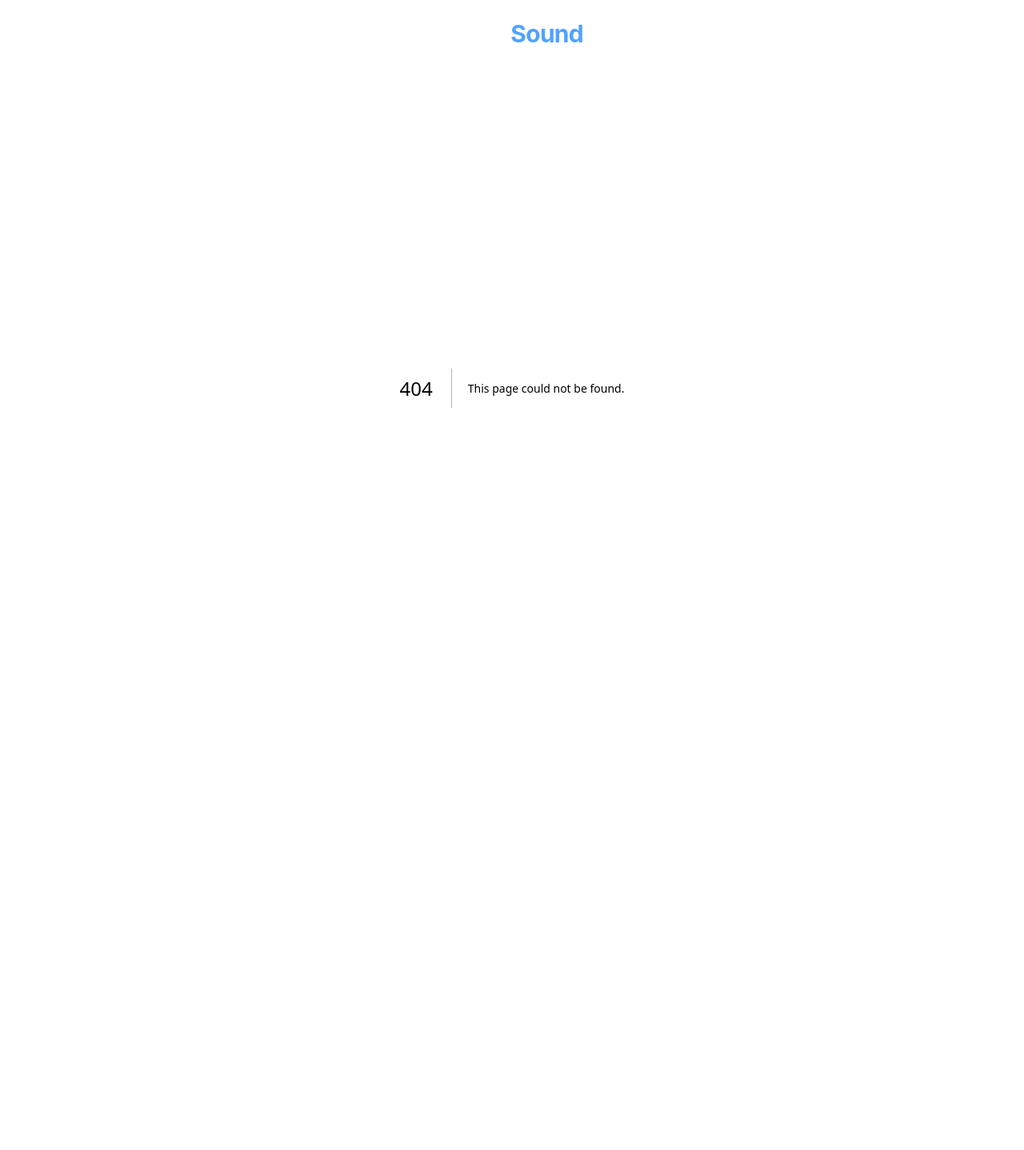
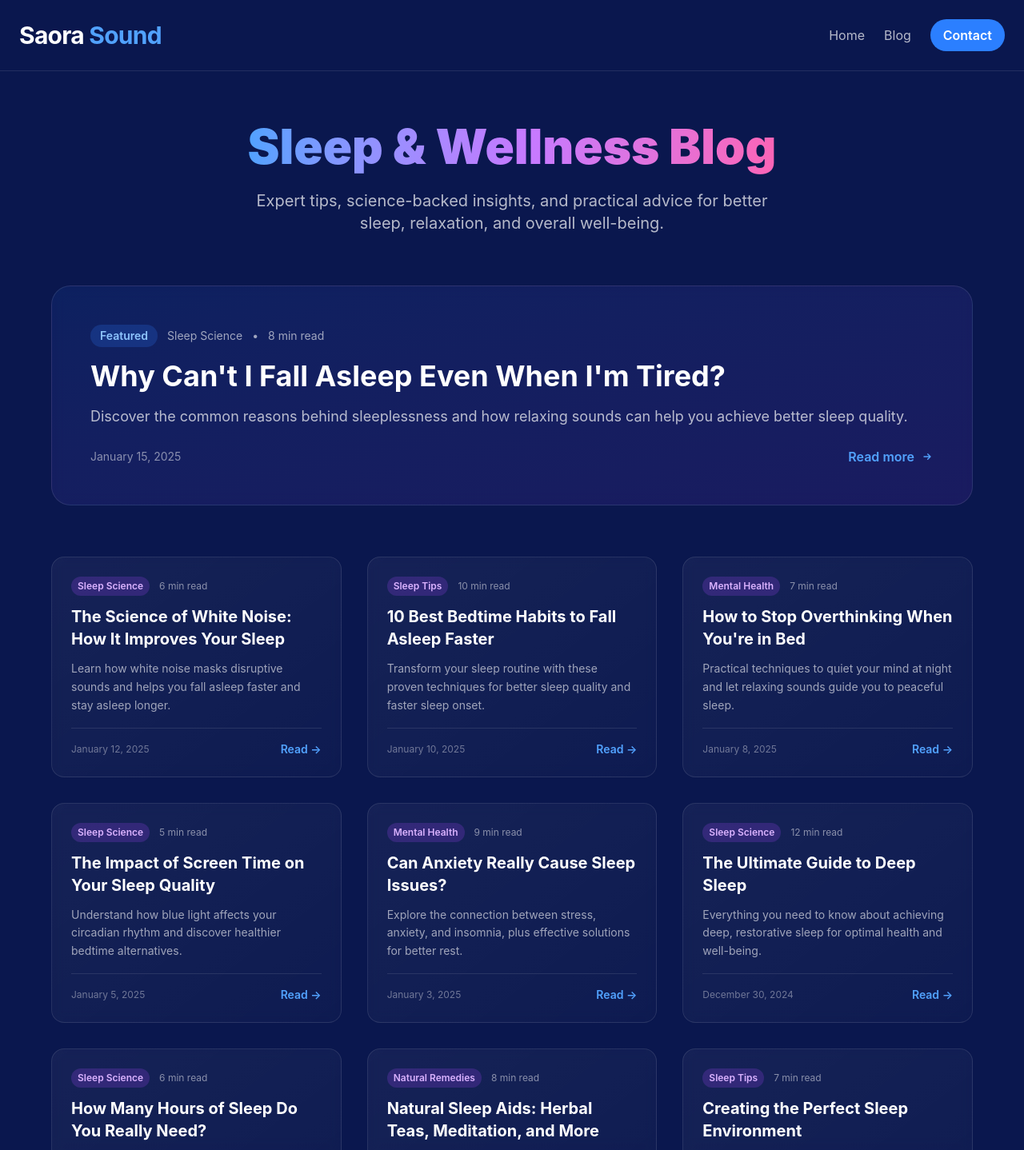
Before and after one commit to Jimmycode06/web-saora, a Next.js app: page /blog in a window 1280 px wide. Before the commit this address had no page. Shown: the top 1438 px of the page at 80% size. Before the commit the page ends 938 px from the top, so only its background shows below. Built offline with nearby package versions, Linux system fonts and the light colour scheme.

Commit message:
Add blog section with SEO-optimized articles

```diff
--- /dev/null
+++ b/src/app/blog/page.tsx
@@ -0,0 +1,179 @@
+export default function Blog() {
+  const articles = [
+    {
+      title: "Why Can't I Fall Asleep Even When I'm Tired?",
+      excerpt: "Discover the common reasons behind sleeplessness and how relaxing sounds can help you achieve better sleep quality.",
+      category: "Sleep Science",
+      readTime: "8 min read",
+      date: "January 15, 2025",
+    },
+    {
+      title: "The Science of White Noise: How It Improves Your Sleep",
+      excerpt: "Learn how white noise masks disruptive sounds and helps you fall asleep faster and stay asleep longer.",
+      category: "Sleep Science",
+      readTime: "6 min read",
+      date: "January 12, 2025",
+    },
+    {
+      title: "10 Best Bedtime Habits to Fall Asleep Faster",
+      excerpt: "Transform your sleep routine with these proven techniques for better sleep quality and faster sleep onset.",
+      category: "Sleep Tips",
+      readTime: "10 min read",
+      date: "January 10, 2025",
+    },
+    {
+      title: "How to Stop Overthinking When You're in Bed",
+      excerpt: "Practical techniques to quiet your mind at night and let relaxing sounds guide you to peaceful sleep.",
+      category: "Mental Health",
+      readTime: "7 min read",
+      date: "January 8, 2025",
+    },
+    {
+      title: "The Impact of Screen Time on Your Sleep Quality",
+      excerpt: "Understand how blue light affects your circadian rhythm and discover healthier bedtime alternatives.",
+      category: "Sleep Science",
+      readTime: "5 min read",
+      date: "January 5, 2025",
+    },
+    {
+      title: "Can Anxiety Really Cause Sleep Issues?",
+      excerpt: "Explore the connection between stress, anxiety, and insomnia, plus effective solutions for better rest.",
+      category: "Mental Health",
+      readTime: "9 min read",
+      date: "January 3, 2025",
+    },
+    {
+      title: "The Ultimate Guide to Deep Sleep",
+      excerpt: "Everything you need to know about achieving deep, restorative sleep for optimal health and well-being.",
+      category: "Sleep Science",
+      readTime: "12 min read",
+      date: "December 30, 2024",
+    },
+    {
+      title: "How Many Hours of Sleep Do You Really Need?",
+      excerpt: "Debunking sleep myths and discovering the optimal sleep duration for your age and lifestyle.",
+      category: "Sleep Science",
+      readTime: "6 min read",
+      date: "December 28, 2024",
+    },
+    {
+      title: "Natural Sleep Aids: Herbal Teas, Meditation, and More",
+      excerpt: "Explore natural alternatives to sleeping pills and how they can improve your sleep quality safely.",
+      category: "Natural Remedies",
+      readTime: "8 min read",
+      date: "December 25, 2024",
+    },
+    {
+      title: "Creating the Perfect Sleep Environment",
+      excerpt: "Tips for optimizing your bedroom for better sleep, from temperature to lighting to soundscapes.",
+      category: "Sleep Tips",
+      readTime: "7 min read",
+      date: "December 22, 2024",
+    },
+  ];
+
+  return (
+    <div className="min-h-screen py-16 px-4">
+      <div className="max-w-6xl mx-auto">
+        {/* Header */}
+        <div className="text-center mb-16">
+          <h1 className="text-5xl sm:text-6xl font-black mb-6">
+            <span className="bg-clip-text text-transparent bg-gradient-to-r from-blue-400 via-purple-400 to-pink-400">
+              Sleep & Wellness Blog
+            </span>
+          </h1>
+          <p className="text-xl text-white/70 max-w-2xl mx-auto">
+            Expert tips, science-backed insights, and practical advice for better sleep, relaxation, and overall well-being.
+          </p>
+        </div>
+
+        {/* Featured Article */}
+        <div className="mb-16">
+          <div className="bg-gradient-to-br from-blue-500/10 to-purple-500/10 backdrop-blur-sm border border-white/10 rounded-3xl p-8 md:p-12 hover:border-blue-400/50 transition-all duration-300">
+            <div className="flex items-center gap-3 mb-4">
+              <span className="px-3 py-1 bg-blue-500/20 text-blue-300 text-sm font-semibold rounded-full">
+                Featured
+              </span>
+              <span className="text-white/60 text-sm">{articles[0].category}</span>
+              <span className="text-white/60 text-sm">•</span>
+              <span className="text-white/60 text-sm">{articles[0].readTime}</span>
+            </div>
+            <h2 className="text-3xl sm:text-4xl font-bold text-white mb-4 hover:text-blue-400 transition-colors">
+              {articles[0].title}
+            </h2>
+            <p className="text-white/70 text-lg mb-6 leading-relaxed">
+              {articles[0].excerpt}
+            </p>
+            <div className="flex items-center justify-between">
+              <span className="text-white/50 text-sm">{articles[0].date}</span>
+              <a
+                href="#"
+                className="inline-flex items-center gap-2 text-blue-400 hover:text-blue-300 font-semibold transition-colors"
+              >
+                Read more
+                <svg className="w-4 h-4" fill="none" viewBox="0 0 24 24" stroke="currentColor">
+                  <path strokeLinecap="round" strokeLinejoin="round" strokeWidth={2} d="M13 7l5 5m0 0l-5 5m5-5H6" />
+                </svg>
+              </a>
+            </div>
+          </div>
+        </div>
+
+        {/* Blog Grid */}
+        <div className="grid md:grid-cols-2 lg:grid-cols-3 gap-8">
+          {articles.slice(1).map((article, index) => (
+            <article
+              key={index}
+              className="group bg-gradient-to-br from-white/5 to-white/[0.02] backdrop-blur-sm border border-white/10 rounded-2xl p-6 hover:border-blue-400/50 transition-all duration-300 hover:scale-[1.02]"
+            >
+              <div className="flex items-center gap-3 mb-3">
+                <span className="px-2 py-1 bg-purple-500/20 text-purple-300 text-xs font-semibold rounded-full">
+                  {article.category}
+                </span>
+                <span className="text-white/50 text-xs">{article.readTime}</span>
+              </div>
+              <h3 className="text-xl font-bold text-white mb-3 group-hover:text-blue-400 transition-colors">
+                {article.title}
+              </h3>
+              <p className="text-white/60 text-sm mb-4 leading-relaxed">
+                {article.excerpt}
+              </p>
+              <div className="flex items-center justify-between pt-4 border-t border-white/10">
+                <span className="text-white/40 text-xs">{article.date}</span>
+                <a
+                  href="#"
+                  className="text-blue-400 hover:text-blue-300 text-sm font-semibold transition-colors"
+                >
+                  Read →
+                </a>
+              </div>
+            </article>
+          ))}
+        </div>
+
+        {/* Newsletter CTA */}
+        <div className="mt-20 bg-gradient-to-br from-blue-500/10 to-purple-500/10 backdrop-blur-sm border border-white/10 rounded-3xl p-8 md:p-12 text-center">
+          <h2 className="text-3xl sm:text-4xl font-bold text-white mb-4">
+            Get Sleep Tips Delivered to Your Inbox
+          </h2>
+          <p className="text-white/70 text-lg mb-8 max-w-2xl mx-auto">
+            Subscribe to our newsletter for weekly insights on better sleep, relaxation techniques, and wellness tips.
+          </p>
+          <form className="flex flex-col sm:flex-row gap-4 max-w-md mx-auto">
+            <input
+              type="email"
+              placeholder="Enter your email"
+              className="flex-1 px-6 py-4 bg-white/10 border border-white/20 rounded-full text-white placeholder-white/50 focus:outline-none focus:border-blue-400 transition-colors"
+            />
+            <button
+              type="submit"
+              className="px-8 py-4 bg-gradient-to-r from-blue-500 to-purple-600 hover:from-blue-600 hover:to-purple-700 text-white font-semibold rounded-full transition-all duration-300 hover:scale-105"
+            >
+              Subscribe
+            </button>
+          </form>
+        </div>
+      </div>
+    </div>
+  );
+}
--- a/src/app/layout.tsx
+++ b/src/app/layout.tsx
@@ -14,10 +14,15 @@ export default function RootLayout({
   return (
     <html lang="fr">
       <body className="bg-[#0a174e] text-white min-h-screen flex flex-col font-sans">
-        <header className="w-full py-6 flex justify-center items-center border-b border-white/10">
-          <span className="text-3xl font-bold tracking-tight text-white">
+        <header className="w-full py-6 flex justify-between items-center px-6 border-b border-white/10">
+          <a href="/" className="text-3xl font-bold tracking-tight text-white hover:text-blue-400 transition-colors">
             Saora <span className="text-blue-400">Sound</span>
-          </span>
+          </a>
+          <nav className="flex items-center gap-6">
+            <a href="/" className="text-white/70 hover:text-white transition-colors">Home</a>
+            <a href="/blog" className="text-white/70 hover:text-white transition-colors">Blog</a>
+            <a href="#contact" className="px-4 py-2 bg-blue-500 hover:bg-blue-600 text-white font-semibold rounded-full transition-colors">Contact</a>
+          </nav>
         </header>
         <main className="flex-1 flex flex-col">{children}</main>
         <footer className="w-full py-4 text-center text-sm text-white/60 border-t border-white/10">
--- a/src/app/page.tsx
+++ b/src/app/page.tsx
@@ -43,10 +43,10 @@ export default function Home() {
               </svg>
             </a>
             <a
-              href="#features"
+              href="/blog"
               className="inline-flex items-center justify-center gap-2 px-8 py-4 bg-white/10 hover:bg-white/20 text-white font-semibold rounded-full backdrop-blur-sm border border-white/20 transition-all duration-300 hover:scale-105"
             >
-              <span>Discover</span>
+              <span>Read Blog</span>
               <svg className="w-5 h-5" fill="none" viewBox="0 0 24 24" stroke="currentColor">
                 <path strokeLinecap="round" strokeLinejoin="round" strokeWidth={2} d="M19 9l-7 7-7-7" />
               </svg>
@@ -193,7 +193,7 @@ export default function Home() {
       </section>
 
       {/* Contact Section */}
-      <section className="w-full py-16 px-4 border-t border-white/10">
+      <section id="contact" className="w-full py-16 px-4 border-t border-white/10">
         <div className="max-w-4xl mx-auto text-center">
           <h2 className="text-3xl font-bold text-white mb-4">Have a question?</h2>
           <p className="text-white/70 mb-6">Our team is here to help you</p>
```
